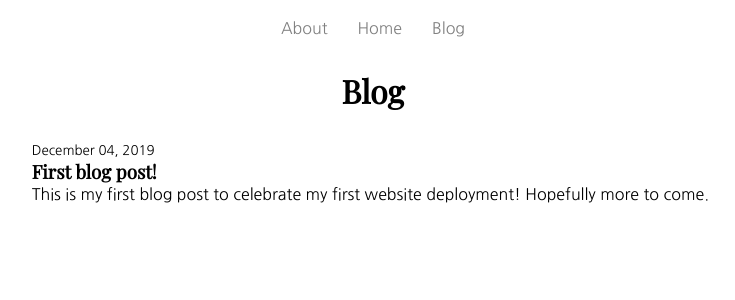
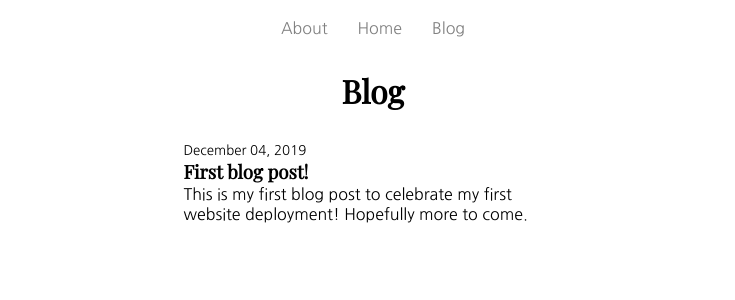
Before and after one commit to sam-hoffman/website, a Jekyll site: the page built from _pages/blog.html, in a window 1280 px wide. Shown: the top 300 px of the page, without its empty margins (267-1002 px from the left). Built offline with Jekyll 4.4.1, drawn with Linux system fonts in a browser that asks for light colours.

Commit message:
about page centered and responsive

```diff
--- a/_sass/main.scss
+++ b/_sass/main.scss
@@ -97,7 +97,10 @@ $desktop-width: 800px;
 
 //about text style
 .about-text {
- width: 90%;
+ width: 80%;
+ @include desktop {
+ width: 50%
+ }
  margin: 0 auto;
  font-family: $sans-serif;
  p {
```
